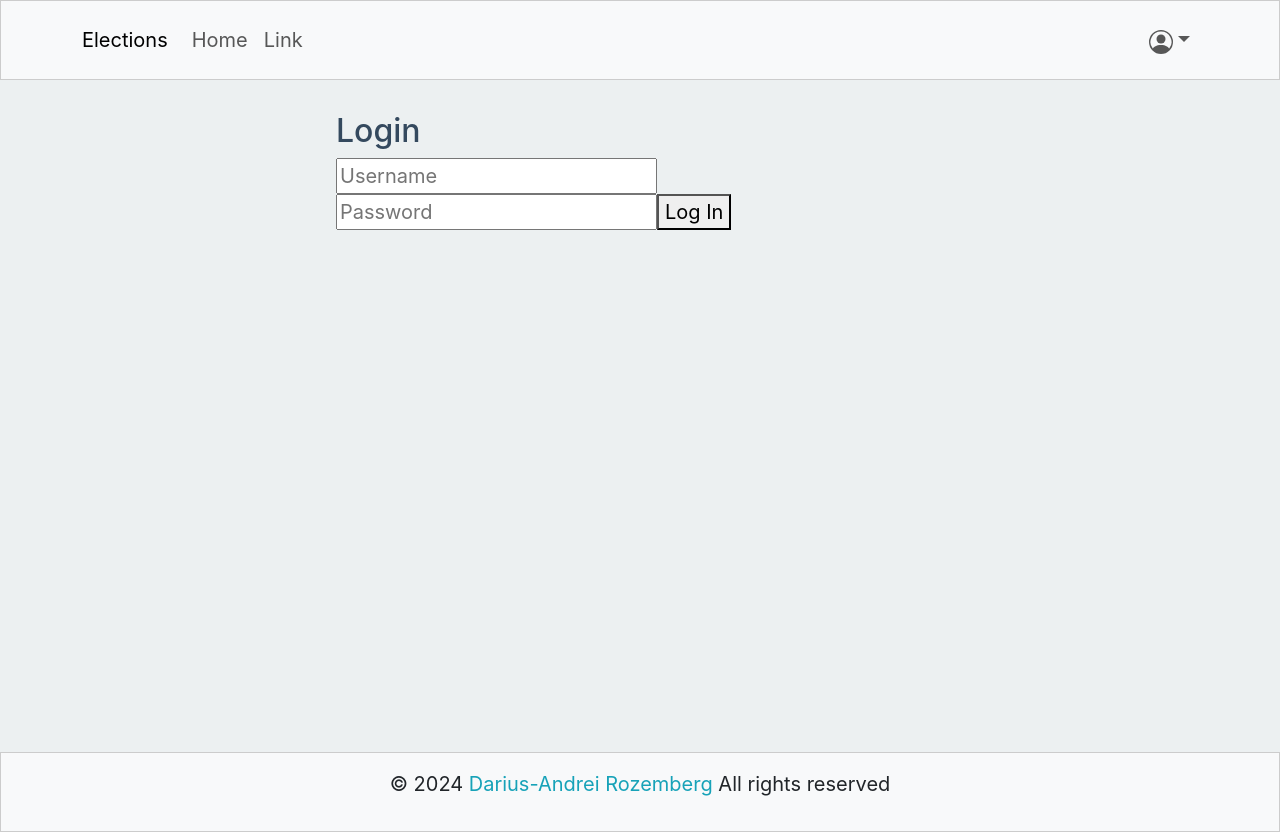
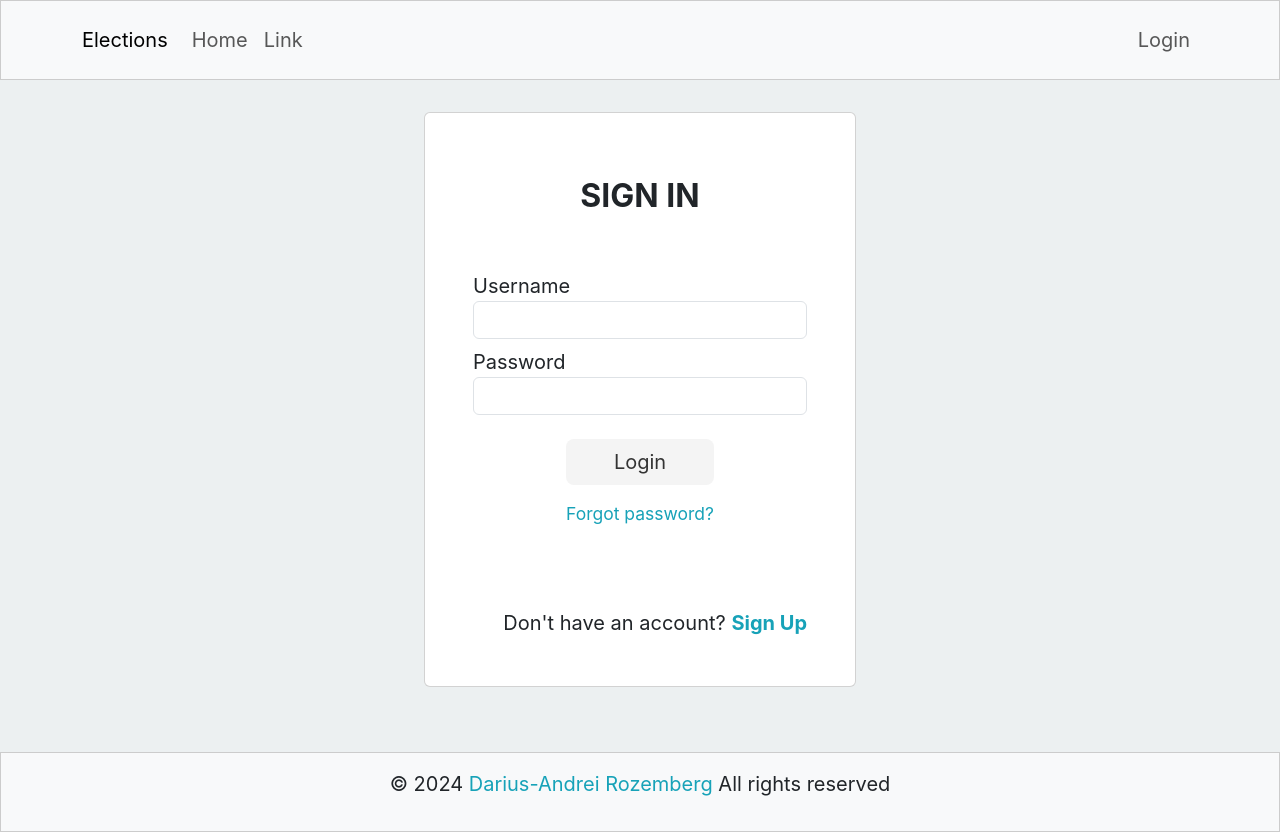
Before and after one commit to xdaruis/elections, a React (Create React App) app in the folder frontend/: page /login in a window 1280 px wide. Built offline with nearby package versions, Linux system fonts and the light colour scheme.

Commit message:
✨ Add login page

```diff
--- a/frontend/package.json
+++ b/frontend/package.json
@@ -2,6 +2,7 @@
   "name": "frontend",
   "version": "0.1.0",
   "private": true,
+  "proxy": "http://localhost:9000",
   "dependencies": {
     "@reduxjs/toolkit": "^2.2.6",
     "@testing-library/jest-dom": "^5.17.0",
--- a/frontend/src/App.js
+++ b/frontend/src/App.js
@@ -35,7 +35,10 @@ const App = () => {
             dispatch(logout());
           }
         })
-        .catch((error) => alert(error));
+        .catch((error) => {
+          dispatch(logout());
+          alert(error);
+        });
     }
     dispatch(loaded());
   }, []);
--- /dev/null
+++ b/frontend/src/components/CustomCard.js
@@ -0,0 +1,15 @@
+import React from 'react';
+
+const CustomCard = ({ children }) => {
+  return (
+    <>
+      <div className="d-flex justify-content-center">
+        <div className="card border-1 w-50">
+          <div className="card-body p-5 text-center">{children}</div>
+        </div>
+      </div>
+    </>
+  );
+};
+
+export default CustomCard;
--- /dev/null
+++ b/frontend/src/components/CustomInput.js
@@ -0,0 +1,28 @@
+import React from 'react';
+
+const CustomInput = ({ setData, label, type }) => {
+  const handleChange = (e) => {
+    const { id, value } = e.target;
+    setData((prevData) => ({
+      ...prevData,
+      [id]: value
+    }));
+  };
+
+  return (
+    <>
+      <label className="mt-2">
+        {label ? label : type.charAt(0).toUpperCase() + type.slice(1)}
+      </label>
+      <input
+        type={type}
+        className="form-control"
+        required
+        id={type}
+        onChange={handleChange}
+      />
+    </>
+  );
+};
+
+export default CustomInput;
--- a/frontend/src/components/Layout/styles.css
+++ b/frontend/src/components/Layout/styles.css
@@ -48,12 +48,12 @@
     order: -1;
   }
   .holy-grail-flexbox > .main-content {
-    width: 50%;
+    width: 70%;
   }
   .holy-grail-flexbox > .left-sidebar {
-    width: 25%;
+    width: 15%;
   }
   .holy-grail-flexbox > .right-sidebar {
-    width: 25%;
+    width: 15%;
   }
 }
--- a/frontend/src/components/NavigationBar.js
+++ b/frontend/src/components/NavigationBar.js
@@ -1,29 +1,52 @@
 import React from 'react';
 import { Container, Nav, NavDropdown, Navbar } from 'react-bootstrap';
 import { PersonCircle } from 'react-bootstrap-icons';
+import { useSelector , useDispatch } from 'react-redux';
+import { useNavigate } from 'react-router-dom';
+
+import { logout } from '../features/auth';
 
 const NavigationBar = () => {
+  const isAuthenticated = useSelector((state) => state.auth.isAuthenticated);
+  const dispatch = useDispatch();
+  const navigate = useNavigate();
+
+  const handleLogout = (event) => {
+    event.preventDefault();
+    try {
+      dispatch(logout());
+      navigate('/login');
+    } catch (error) {
+      console.error('Logout failed', error);
+    }
+  };
+
   return (
     <Navbar className="header" bg="light" variant="light" expand="lg">
       <Container>
-        <Navbar.Brand href="#home">Elections</Navbar.Brand>
+        <Navbar.Brand href="/">Elections</Navbar.Brand>
         <Navbar.Toggle aria-controls="basic-navbar-nav" />
         <Navbar.Collapse id="basic-navbar-nav">
           <Nav className="me-auto">
-            <Nav.Link href="#home">Home</Nav.Link>
+            <Nav.Link href="/">Home</Nav.Link>
             <Nav.Link href="#link">Link</Nav.Link>
           </Nav>
           <Nav>
+            {isAuthenticated ? (
               <NavDropdown
                 title={<PersonCircle size={24} />}
                 id="user-dropdown"
                 align="end"
               >
-              <NavDropdown.Item href="#profile">Profile</NavDropdown.Item>
-              <NavDropdown.Item href="#settings">Settings</NavDropdown.Item>
+                <NavDropdown.Item href="/profile">Profile</NavDropdown.Item>
                 <NavDropdown.Divider />
-              <NavDropdown.Item href="#logout">Logout</NavDropdown.Item>
+                <NavDropdown.Item onClick={handleLogout}>
+                  Logout
+                </NavDropdown.Item>
               </NavDropdown>
+            ) : (
+              <Nav.Link href="/login">Login</Nav.Link>
+            )}
           </Nav>
         </Navbar.Collapse>
       </Container>
--- a/frontend/src/routes/Login.js
+++ b/frontend/src/routes/Login.js
@@ -1,15 +1,94 @@
-import React from 'react';
+import axios from 'axios';
+import React, { useState } from 'react';
+import { useDispatch, useSelector } from 'react-redux';
+import { Link, useNavigate } from 'react-router-dom';
+
+import CustomCard from '../components/CustomCard.js';
+import CustomInput from '../components/CustomInput.js';
+import { login } from '../features/auth.js';
 
 const Login = () => {
+  const [userData, setUserData] = useState({});
+  const isAuthenticated = useSelector((state) => state.auth.isAuthenticated);
+  const dispatch = useDispatch();
+  const navigate = useNavigate();
+  const [spam, setSpam] = useState(false);
+
+  const submitForm = (e) => {
+    e.preventDefault();
+    if (isAuthenticated) {
+      alert('Already logged in');
+      return;
+    }
+    if (spam) return;
+    setSpam(true);
+
+    axios
+      .post('/api/user/token/', userData, {
+        headers: { 'Content-Type': 'application/json' }
+      })
+      .then((response) => {
+        const data = response.data;
+        if (data.token) {
+          dispatch(login({ token: data.token, username: userData.username }));
+          navigate('/', { replace: true });
+        } else {
+          const errorMessages = Object.values(data).flat().join('\n');
+          alert(errorMessages);
+        }
+      })
+      .catch((error) => {
+        if (error.response && error.response.data) {
+          const errorData = error.response.data;
+          const errorMessages = Object.values(errorData)
+            .flat()
+            .filter((message) => typeof message === 'string')
+            .join('\n');
+          alert(errorMessages);
+        } else if (error.request) {
+          alert('No response received from server. Please try again.');
+        } else {
+          alert('Error: ' + error.message);
+        }
+      })
+      .finally(() => {
+        setSpam(false);
+      });
+  };
+
   return (
-    <div className="login-container">
-      <h2>Login</h2>
-      <form>
-        <input type="text" placeholder="Username" />
-        <input type="password" placeholder="Password" />
-        <button type="submit">Log In</button>
-      </form>
-    </div>
+    <>
+      <CustomCard>
+        <form onSubmit={submitForm}>
+          <div className="mb-md-2 mt-md-3 pb-5">
+            <h2 className="fw-bold mb-5 text-uppercase">Sign in</h2>
+            <div className="form-group mb-4 text-start">
+              <CustomInput setData={setUserData} type="username" />
+              <CustomInput setData={setUserData} type="password" />
+            </div>
+            <button
+              className="btn btn-outline-primary btn-lg px-5"
+              type="submit"
+            >
+              Login
+            </button>
+            <p className="small mt-3 pb-lg-2">
+              <a className="text-50" href="#!">
+                Forgot password?
+              </a>
+            </p>
+          </div>
+        </form>
+        <div>
+          <p className="mb-0 text-end">
+            Don&apos;t have an account?{' '}
+            <Link to="/register" className="text-50 fw-bold">
+              Sign Up
+            </Link>
+          </p>
+        </div>
+      </CustomCard>
+    </>
   );
 };
 
```
Also changed, not shown: 1 other file (tests, documents, lock files or other folders). Lines whose indentation alone changed are shown as unchanged.
